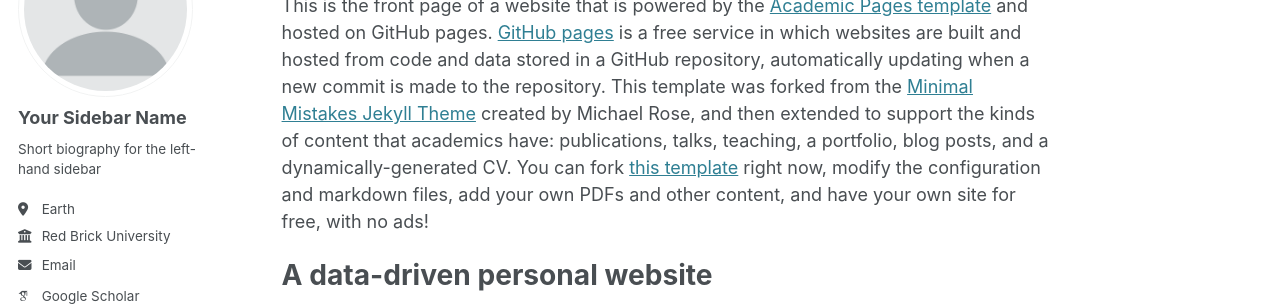
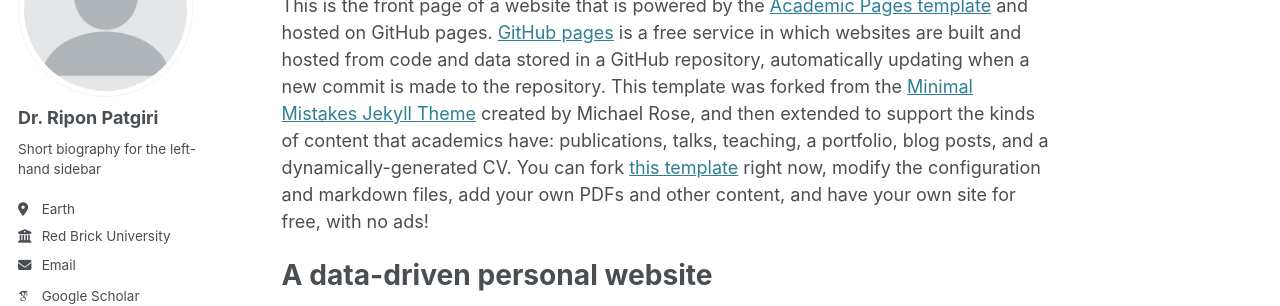
Before and after one commit to ripon83/dr.patgiri, a Jekyll site: the page built from _pages/about.md, in a window 1280 px wide. Shown: the part 184-490 px from the top of the page. Built offline with Jekyll 4.4.1, drawn with Linux system fonts in a browser that asks for light colours; some web fonts are replaced.

Commit message:
Update _config.yml

```diff
--- a/_config.yml
+++ b/_config.yml
@@ -23,19 +23,19 @@ repository               : "academicpages/academicpages.github.io"
 author:
   # Biographic information
   avatar           : "profile.png"
-  name             : "Your Sidebar Name"
+  name             : "Dr. Ripon Patgiri"
   pronouns         : # example: "she/her"
   bio              : "Short biography for the left-hand sidebar"
   location         : "Earth"
   employer         : "Red Brick University"
   uri              : # URL
-  email            : "none@example.org"
+  email            : "ripon@cse.nits.ac.in"
 
   # Academic websites
   arxiv            : # URL - Update with the correct link to your profile
-  googlescholar    : "https://scholar.google.com/citations?user=PS_CX0AAAAAJ"
+  googlescholar    : "https://scholar.google.com/citations?hl=en&user=UqnzylwAAAAJ"
   impactstory      : # URL
-  orcid            : "http://orcid.org/yourorcidurl"
+  orcid            : "http://orcid.org/0000-0002-9899-9152"
   semantic         : # URL
   pubmed           : "https://www.ncbi.nlm.nih.gov/pubmed/?term=john+snow"
   researchgate     : # URL
```
